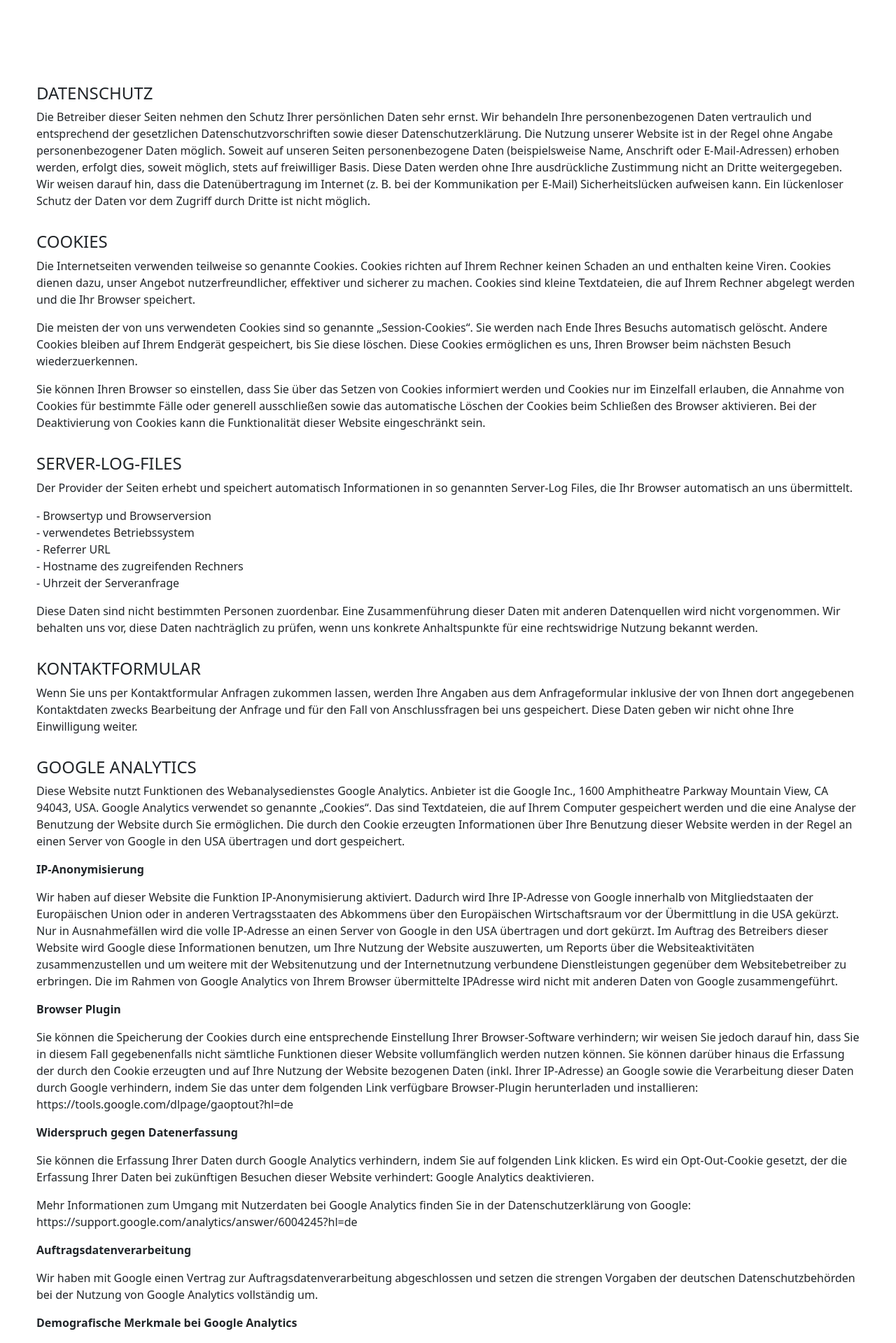
After one commit to Sardorbek-dev/aahelfer, a Django app: page /data-protection in a window 1280 px wide; the page is wider, and only the part inside the window is pictured. The commit adds this page. Shown: the part 449-2368 px from the top of that part at 70% size. Run offline with Django 4.2, Linux system fonts and the light colour scheme; style sheets or scripts are compiled from the project's sources; some libraries are stand-ins or nearby versions; some web fonts are replaced.

Commit message:
imprint and data-protection pages added

```diff
--- a/pages/templates/base.html
+++ b/pages/templates/base.html
@@ -401,15 +401,15 @@
                     <div class="row">
                         <div class="col-md-6 col-12">
                             <div class="ltn__copyright-design clearfix">
-                                <p>All Rights Reserved @ Company <span class="current-year"></span></p>
+                                <p>© <span class="current-year"></span> A&A Helfer. Alle Rechte vorbehalten. </p>
                             </div>
                         </div>
                         <div class="col-md-6 col-12 align-self-center">
                             <div class="ltn__copyright-menu text-end">
                                 <ul>
-                                    <li><a href="#">Terms & Conditions</a></li>
-                                    <li><a href="#">Claim</a></li>
-                                    <li><a href="#">Privacy & Policy</a></li>
+                                    <li><a href="{% url 'imprint' %}">Impressum </a></li>
+                                    <li>&</li>
+                                    <li><a href="{% url 'data-protection' %}">Datenschutz</a></li>
                                 </ul>
                             </div>
                         </div>
--- /dev/null
+++ b/pages/templates/data-protection.html
@@ -0,0 +1,204 @@
+{% extends 'base.html' %}
+{% load static %}
+
+{% block content %}
+<!-- BREADCRUMB AREA START -->
+<div class="ltn__breadcrumb-area text-left bg-overlay-white-30 bg-image "  data-bs-bg="{% static 'img/bg/14.jpg' %}">
+    <div class="container">
+        <div class="row">
+            <div class="col-lg-12">
+                <div class="ltn__breadcrumb-inner">
+                    <h1 class="page-title">Datenschutz</h1>
+                    <div class="ltn__breadcrumb-list">
+                        <ul>
+                            <li><a href="{% url 'home' %}"><span class="ltn__secondary-color"><i class="fas fa-home"></i></span> Home</a></li>
+                            <li>Datenschutz</li>
+                        </ul>
+                    </div>
+                </div>
+            </div>
+        </div>
+    </div>
+</div>
+<!-- BREADCRUMB AREA END -->
+
+<div class="ltn__faq-area mb-100">
+    <div class="container">
+        <div class="row">
+            <div class="col-lg-12 mb-3">
+                <h4>
+                    DATENSCHUTZ
+                </h4>
+                <p>
+                    Die Betreiber dieser Seiten nehmen den Schutz Ihrer persönlichen Daten sehr ernst. Wir behandeln Ihre
+                    personenbezogenen Daten vertraulich und entsprechend der gesetzlichen Datenschutzvorschriften sowie
+                    dieser Datenschutzerklärung. Die Nutzung unserer Website ist in der Regel ohne Angabe personenbezogener
+                    Daten möglich. Soweit auf unseren Seiten personenbezogene Daten (beispielsweise Name, Anschrift oder
+                    E-Mail-Adressen) erhoben werden, erfolgt dies, soweit möglich, stets auf freiwilliger Basis. Diese
+                    Daten werden ohne Ihre ausdrückliche Zustimmung nicht an Dritte weitergegeben. Wir weisen darauf hin,
+                    dass die Datenübertragung im Internet (z. B. bei der Kommunikation per E-Mail) Sicherheitslücken aufweisen kann.
+                    Ein lückenloser Schutz der Daten vor dem Zugriff durch Dritte ist nicht möglich.
+                </p>
+            </div>
+            <div class="col-lg-12 mb-3">
+                <h4>
+                    COOKIES
+                </h4>
+                <p>
+                    Die Internetseiten verwenden teilweise so genannte Cookies. Cookies richten auf Ihrem Rechner keinen Schaden
+                    an und enthalten keine Viren. Cookies dienen dazu, unser Angebot nutzerfreundlicher, effektiver und sicherer zu machen.
+                    Cookies sind kleine Textdateien, die auf Ihrem Rechner abgelegt werden und die Ihr Browser speichert.
+                </p>
+                <p>
+                    Die meisten der von uns verwendeten Cookies sind so genannte „Session-Cookies“. Sie werden nach Ende Ihres Besuchs
+                    automatisch gelöscht. Andere Cookies bleiben auf Ihrem Endgerät gespeichert, bis Sie diese löschen. Diese Cookies
+                    ermöglichen es uns, Ihren Browser beim nächsten Besuch wiederzuerkennen.
+                </p>
+                <p>
+                    Sie können Ihren Browser so einstellen, dass Sie über das Setzen von Cookies informiert werden und Cookies nur
+                    im Einzelfall erlauben, die Annahme von Cookies für bestimmte Fälle oder generell ausschließen sowie das automatische
+                    Löschen der Cookies beim Schließen des Browser aktivieren. Bei der Deaktivierung von Cookies kann die Funktionalität
+                    dieser Website eingeschränkt sein.
+                </p>
+            </div>
+            <div class="col-lg-12 mb-3">
+                <h4>
+                    SERVER-LOG-FILES
+                </h4>
+                <p>
+                    Der Provider der Seiten erhebt und speichert automatisch Informationen in so genannten Server-Log
+                    Files, die Ihr Browser automatisch an uns übermittelt.
+                </p>
+                <p>
+                    - Browsertyp und Browserversion <br>
+                    - verwendetes Betriebssystem <br>
+                    - Referrer URL <br>
+                    - Hostname des zugreifenden Rechners <br>
+                    - Uhrzeit der Serveranfrage <br>
+                </p>
+                <p>
+                    Diese Daten sind nicht bestimmten Personen zuordenbar. Eine Zusammenführung dieser Daten mit anderen
+                    Datenquellen wird nicht vorgenommen. Wir behalten uns vor, diese Daten nachträglich zu prüfen, wenn
+                    uns konkrete Anhaltspunkte für eine rechtswidrige Nutzung bekannt werden.
+                </p>
+            </div>
+            <div class="col-lg-12 mb-3">
+                <h4>
+                    KONTAKTFORMULAR
+                </h4>
+                <p>
+                    Wenn Sie uns per Kontaktformular Anfragen zukommen lassen, werden Ihre Angaben aus dem Anfrageformular
+                    inklusive der von Ihnen dort angegebenen Kontaktdaten zwecks Bearbeitung der Anfrage und für den Fall
+                    von Anschlussfragen bei uns gespeichert. Diese Daten geben wir nicht ohne Ihre Einwilligung weiter.
+                </p>
+            </div>
+            <div class="col-lg-12 mb-3">
+                <h4>
+                    GOOGLE ANALYTICS
+                </h4>
+                <p>
+                    Diese Website nutzt Funktionen des Webanalysedienstes Google Analytics. Anbieter ist die Google Inc.,
+                    1600 Amphitheatre Parkway Mountain View, CA 94043, USA. Google Analytics verwendet so genannte „Cookies“.
+                    Das sind Textdateien, die auf Ihrem Computer gespeichert werden und die eine Analyse der Benutzung der
+                    Website durch Sie ermöglichen. Die durch den Cookie erzeugten Informationen über Ihre Benutzung dieser
+                    Website werden in der Regel an einen Server von Google in den USA übertragen und dort gespeichert.
+                </p>
+                <p class="fw-bold">
+                    IP-Anonymisierung
+                </p>
+                <p>
+                    Wir haben auf dieser Website die Funktion IP-Anonymisierung aktiviert. Dadurch wird Ihre IP-Adresse von
+                    Google innerhalb von Mitgliedstaaten der Europäischen Union oder in anderen Vertragsstaaten des Abkommens
+                    über den Europäischen Wirtschaftsraum vor der Übermittlung in die USA gekürzt. Nur in Ausnahmefällen wird
+                    die volle IP-Adresse an einen Server von Google in den USA übertragen und dort gekürzt. Im Auftrag des Betreibers
+                    dieser Website wird Google diese Informationen benutzen, um Ihre Nutzung der Website auszuwerten, um Reports
+                    über die Websiteaktivitäten zusammenzustellen und um weitere mit der Websitenutzung und der Internetnutzung
+                    verbundene Dienstleistungen gegenüber dem Websitebetreiber zu erbringen. Die im Rahmen von Google Analytics
+                    von Ihrem Browser übermittelte IPAdresse wird nicht mit anderen Daten von Google zusammengeführt.
+                </p>
+                <p class="fw-bold">
+                    Browser Plugin
+                </p>
+                <p>
+                    Sie können die Speicherung der Cookies durch eine entsprechende Einstellung Ihrer Browser-Software verhindern;
+                    wir weisen Sie jedoch darauf hin, dass Sie in diesem Fall gegebenenfalls nicht sämtliche Funktionen dieser Website
+                    vollumfänglich werden nutzen können. Sie können darüber hinaus die Erfassung der durch den Cookie erzeugten und auf
+                    Ihre Nutzung der Website bezogenen Daten (inkl. Ihrer IP-Adresse) an Google sowie die Verarbeitung dieser Daten durch
+                    Google verhindern, indem Sie das unter dem folgenden Link verfügbare Browser-Plugin herunterladen und installieren:
+                    https://tools.google.com/dlpage/gaoptout?hl=de
+                </p>
+                <p class="fw-bold">
+                    Widerspruch gegen Datenerfassung
+                </p>
+                <p>
+                    Sie können die Erfassung Ihrer Daten durch Google Analytics verhindern, indem Sie auf folgenden Link klicken.
+                    Es wird ein Opt-Out-Cookie gesetzt, der die Erfassung Ihrer Daten bei zukünftigen Besuchen dieser
+                    Website verhindert: Google Analytics deaktivieren.
+                </p>
+                <p>
+                    Mehr Informationen zum Umgang mit Nutzerdaten bei Google Analytics finden Sie in der Datenschutzerklärung
+                    von Google: https://support.google.com/analytics/answer/6004245?hl=de
+                </p>
+                <p class="fw-bold">
+                    Auftragsdatenverarbeitung
+                </p>
+                <p>
+                    Wir haben mit Google einen Vertrag zur Auftragsdatenverarbeitung abgeschlossen und setzen die
+                    strengen Vorgaben der deutschen Datenschutzbehörden bei der Nutzung von Google Analytics vollständig um.
+                </p>
+                <p class="fw-bold">
+                    Demografische Merkmale bei Google Analytics
+                </p>
+                <p>
+                    Diese Website nutzt die Funktion “demografische Merkmale” von Google Analytics. Dadurch können Berichte
+                    erstellt werden, die Aussagen zu Alter, Geschlecht und Interessen der Seitenbesucher enthalten. Diese Daten
+                    stammen aus interessenbezogener Werbung von Google sowie aus Besucherdaten von Drittanbietern. Diese Daten
+                    können keiner bestimmten Person zugeordnet werden. Sie können diese Funktion jederzeit über die Anzeigeneinstellungen
+                    in Ihrem Google-Konto deaktivieren oder die Erfassung Ihrer Daten durch Google Analytics wie im Punkt “Widerspruch
+                    gegen Datenerfassung” dargestellt generell untersagen.
+                </p>
+            </div>
+            <div class="col-lg-12 mb-3">
+                <h4>
+                    SSL-VERSCHLÜSSELUNG
+                </h4>
+                <p>
+                    Diese Seite nutzt aus Gründen der Sicherheit und zum Schutz der Übertragung vertraulicher Inhalte,
+                    wie zum Beispiel der Anfragen, die Sie an uns als Seitenbetreiber senden, eine SSL-Verschlüsselung.
+                    Eine verschlüsselte Verbindung erkennen Sie daran, dass die Adresszeile des Browsers von „http://“ auf „https://“
+                    wechselt und an dem Schloss-Symbol in Ihrer Browserzeile.
+                </p>
+                <p>
+                    Wenn die SSL Verschlüsselung aktiviert ist, können die Daten, die Sie an uns übermitteln, nicht von Dritten mitgelesen werden.
+                </p>
+            </div>
+            <div class="col-lg-12 mb-3">
+                <h4>
+                    RECHT AUF AUSKUNFT, LÖSCHUNG, SPERRUNG
+                </h4>
+                <p>
+                    Sie haben jederzeit das Recht auf unentgeltliche Auskunft über Ihre gespeicherten personenbezogenen Daten,
+                    deren Herkunft und Empfänger und den Zweck der Datenverarbeitung sowie ein Recht auf Berichtigung, Sperrung
+                    oder Löschung dieser Daten. Hierzu sowie zu weiteren Fragen zum Thema personenbezogene Daten können Sie sich
+                    jederzeit unter der im Impressum angegebenen Adresse an uns wenden.
+                </p>
+            </div>
+            <div class="col-lg-12 mb-3">
+                <h4>
+                    WIDERSPRUCH WERBE-MAILS
+                </h4>
+                <p>
+                    Der Nutzung von im Rahmen der Impressumspflicht veröffentlichten Kontaktdaten zur Übersendung von nicht ausdrücklich
+                    angeforderter Werbung und Informationsmaterialien wird hiermit widersprochen. Die Betreiber der Seiten behalten sich
+                    ausdrücklich rechtliche Schritte im Falle der unverlangten Zusendung von Werbeinformationen,
+                    etwa durch Spam-E-Mails, vor.
+                </p>
+                <p>
+                    Quelle: https://www.e-recht24.de/muster-datenschutzerklaerung.html
+                </p>
+            </div>
+        </div>
+    </div>
+</div>
+
+{% endblock  %}
--- a/pages/urls.py
+++ b/pages/urls.py
@@ -1,7 +1,8 @@
 from django.urls import path
 from .views import HomePageView, AboutPageView, ContactCreateView, OurServicesView, PrivateMoveView, \
                     CompanyMoveView, ConsultingView, MontageView, TransportView, PackagingView, ProcessView, \
-                    HouseholdLiquidationView, CompanyLiquidationView, HouseCleaningView, FaqView
+                    HouseholdLiquidationView, CompanyLiquidationView, HouseCleaningView, FaqView, ImprintView, \
+                    DataProtectionView
 
 urlpatterns = [
     path('', HomePageView.as_view(), name='home'),
@@ -9,6 +10,8 @@ urlpatterns = [
     path('contact', ContactCreateView.as_view(), name='contact'),
     path('process', ProcessView.as_view(), name='process'),
     path('faq', FaqView.as_view(), name='faq'),
+    path('imprint', ImprintView.as_view(), name='imprint'),
+    path('data-protection', DataProtectionView.as_view(), name='data-protection'),
     path('our-services', OurServicesView.as_view(), name='our-services'),
     path('private-move', PrivateMoveView.as_view(), name='private-move'),
     path('company-move', CompanyMoveView.as_view(), name='company-move'),
--- a/pages/views.py
+++ b/pages/views.py
@@ -45,3 +45,9 @@ class HouseCleaningView(TemplateView):
 
 class FaqView(TemplateView):
     template_name = 'faq.html'
+
+class ImprintView(TemplateView):
+    template_name = 'imprint.html'
+
+class DataProtectionView(TemplateView):
+    template_name = 'data-protection.html'
```
Also changed, not shown: pages/templates/imprint.html (added, +117 -0 lines).
